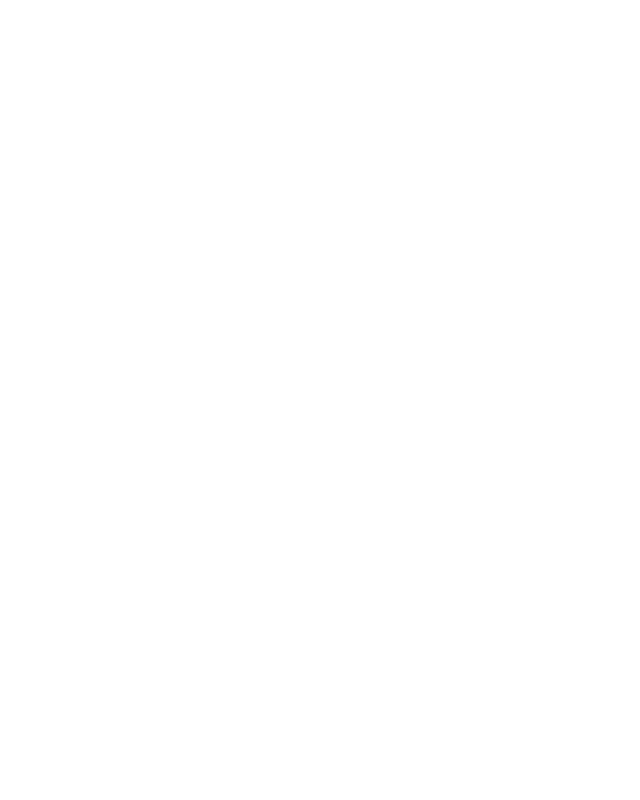
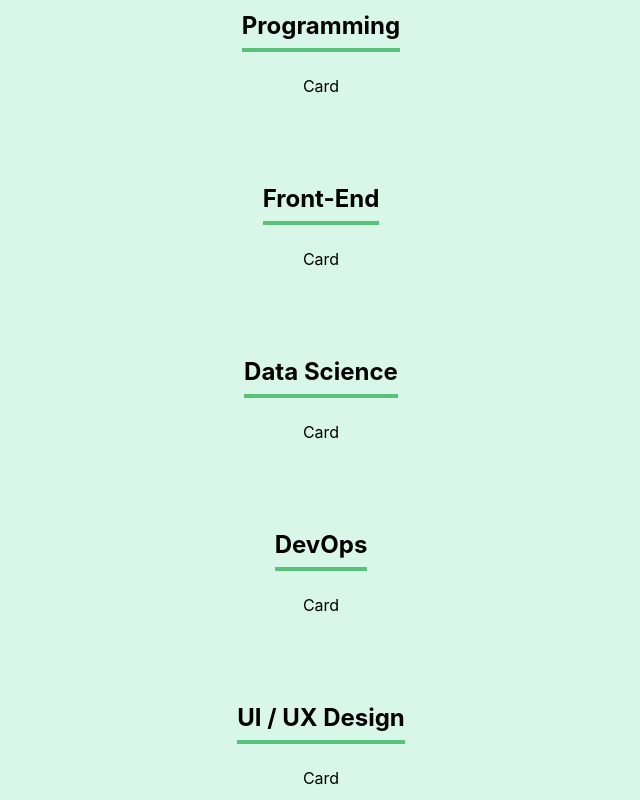
Before and after one commit to victorzottmann/organogram, a React (Create React App) app: page / in a window 1280 px wide. Shown: the part 1380-2180 px from the top of the page, without its empty margins (319-959 px from the left). Before the commit the page ends 1335 px from the top, so only its background shows below. Built offline with nearby package versions, Linux system fonts and the light colour scheme; the HTML template or start-up script is replaced by a standard one.

Commit message:
add Team component and cleanup Form and List

```diff
--- a/src/App.jsx
+++ b/src/App.jsx
@@ -2,6 +2,8 @@
 
 import Header from "./components/Header";
 import Form from "./components/Form";
+import Team from "./components/Team";
+import { teams } from "./data/index.js"
 
 const App = () => {
   const [employees, setEmployees] = useState([]);
@@ -14,7 +16,15 @@
   return (
     <div className="App">
       <Header />
-      <Form handleCreateCard={employee => handleCreateCard(employee)} />
+      <Form teams={teams} handleCreateCard={employee => handleCreateCard(employee)} />
+      {teams.map(team => (
+        <Team
+          key={team.name}
+          name={team.name}
+          primary={team.colors.primary}
+          secondary={team.colors.secondary}
+        />
+      ))}
     </div>
   );
 }
--- a/src/components/Form/index.jsx
+++ b/src/components/Form/index.jsx
@@ -4,6 +4,7 @@
 import TextInput from "../TextInput";
 import List from "../List";
 import Button from "../Button";
+import { teams } from "../../data/index.js"
 
 const FormSection = styled.section`
   display: flex;
@@ -23,16 +24,7 @@
   const [name, setName] = useState("");
   const [role, setRole] = useState("");
   const [picture, setPicture] = useState("");
-  const [team, setTeam] = useState(""); // Set initial value for team state
-
-  const teams = [
-    "Programming",
-    "Front-End",
-    "Data Science",
-    "UI / UX Design",
-    "Mobile",
-    "Innovation and Management",
-  ];
+  const [team, setTeam] = useState("");
 
   const handleSubmit = (e) => {
     e.preventDefault();
--- a/src/components/List/index.jsx
+++ b/src/components/List/index.jsx
@@ -30,7 +30,7 @@
         required={required}
         onChange={onChange}
       >
-        {teams.map(team => <option key={team}>{team}</option>)}
+        {teams.map(team => <option key={team.name}>{team.name}</option>)}
       </Select>
     </ListContainer>
   )
--- /dev/null
+++ b/src/components/Team/index.jsx
@@ -0,0 +1,25 @@
+import styled from "styled-components";
+
+const TeamSection = styled.section`
+  text-align: center;
+  padding: 32px;
+  background-color: #D9F7E9;
+`;
+
+const TeamName = styled.h3`
+  display: inline-block;
+  padding-bottom: 8px;
+  font-size: 24px;
+  border-bottom: 4px solid #57C278;
+`;
+
+const Team = ({ name }) => {
+  return (
+    <TeamSection>
+      <TeamName>{name}</TeamName>
+      <div>Card</div>
+    </TeamSection>
+  );
+}
+
+export default Team;
--- /dev/null
+++ b/src/data/index.js
@@ -0,0 +1,51 @@
+export const teams = [
+  {
+    name: "Programming",
+    colors: {
+      primary: "#57C278",
+      secondary: "#D9F7E9",
+    },
+  },
+  {
+    name: "Front-End",
+    colors: {
+      primary: "#82CFFA",
+      secondary: "#E8F8FF",
+    },
+  },
+  {
+    name: "Data Science",
+    colors: {
+      primary: "#A6D157",
+      secondary: "#F0F8E2",
+    },
+  },
+  {
+    name: "DevOps" ,
+    colors: {
+      primary: "#E06B69",
+      secondary: "#FDE7E8",
+    },
+  },
+  {
+    name: "UI / UX Design" ,
+    colors: {
+      primary: "#DB6EBF",
+      secondary: "#FAE9F5",
+    },
+  },
+  {
+    name: "Mobile" ,
+    colors: {
+      primary: "#FFBA05",
+      secondary: "#FFF5D9",
+    },
+  },
+  {
+    name: "Innovation and Management" ,
+    colors: {
+      primary: "#FF8A29",
+      secondary: "#FFEEDF",
+    },
+  },
+];
```
